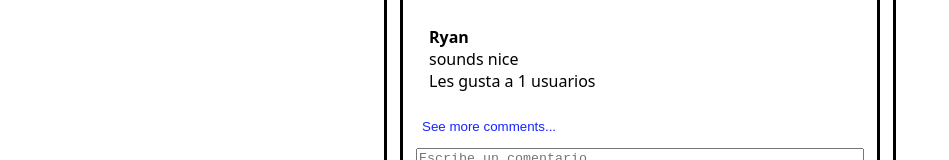
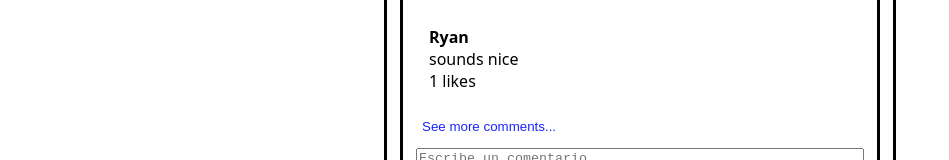
Before and after one commit to davidpalacin/where-to-concert, a React (Vite) app: page /home in a window 1280 px wide. Shown: the part 383-543 px from the top of the page, without its empty margins (0-949 px from the left). Built offline with nearby package versions, Linux system fonts and the light colour scheme.

Commit message:
add likes

```diff
--- a/src/components/Comment/Comment.tsx
+++ b/src/components/Comment/Comment.tsx
@@ -14,7 +14,7 @@ export default function Comment({content, user, likes, className}: Comment) {
     <div className={`comment ${className}`}>
 		<p className='commentAuthor'>{getUserName(user)}</p>
 		<p className="commentContent">{content}</p>
-		<span>Les gusta a {likes.length} usuarios</span>
+		<span>{likes.length} likes </span>
 	</div>
   )
 }
```
Also changed, not shown: src/Icons/Heart.tsx (added, +7 -0 lines).
